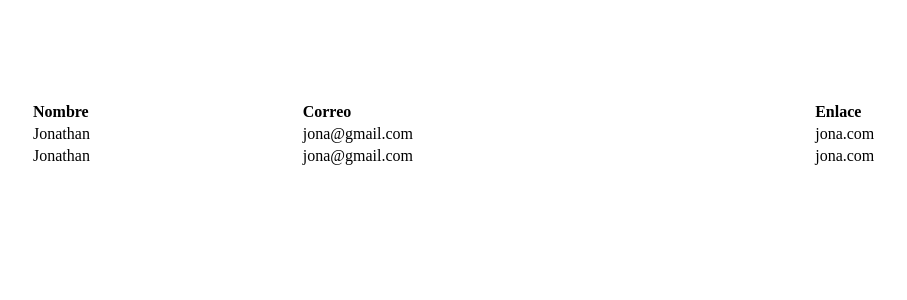
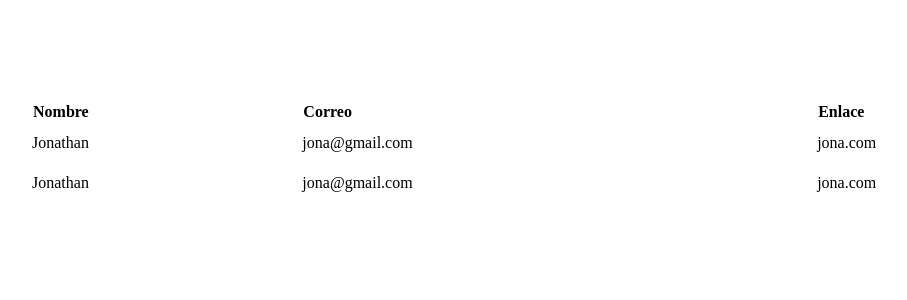
Before and after one commit to jonathan-cursos/curso-redux, a React (Create React App) app: page / in a window 1280 px wide. Shown: the top 300 px of the page, without its empty margins (78-985 px from the left). Built offline with nearby package versions, Linux system fonts and the light colour scheme.

Commit message:
[Repaso React]: Agregando funciones a la app con React

```diff
--- a/src/components/App.js
+++ b/src/components/App.js
@@ -1,6 +1,18 @@
 import React from "react";
 
 const App = () => {
+  const ponerFilas = () => [
+    <tr>
+      <td>Jonathan</td>
+      <td>jona@gmail.com</td>
+      <td>jona.com</td>
+    </tr>,
+    <tr>
+      <td>Jonathan</td>
+      <td>jona@gmail.com</td>
+      <td>jona.com</td>
+    </tr>,
+  ];
   return (
     <div className="margen">
       <table className="tabla">
@@ -11,18 +23,7 @@ const App = () => {
             <th>Enlace</th>
           </tr>
         </thead>
-        <tbody>
-          <tr>
-            <td>Jonathan</td>
-            <td>jona@gmail.com</td>
-            <td>jona.com</td>
-          </tr>
-          <tr>
-            <td>Jonathan</td>
-            <td>jona@gmail.com</td>
-            <td>jona.com</td>
-          </tr>
-        </tbody>
+        <tbody>{ponerFilas()}</tbody>
       </table>
     </div>
   );
--- a/src/index.css
+++ b/src/index.css
@@ -6,3 +6,7 @@
   width: 100%;
   text-align: left;
 }
+
+.tabla td {
+  padding: 10px 0;
+}
```
Also changed, not shown: notas.txt.
